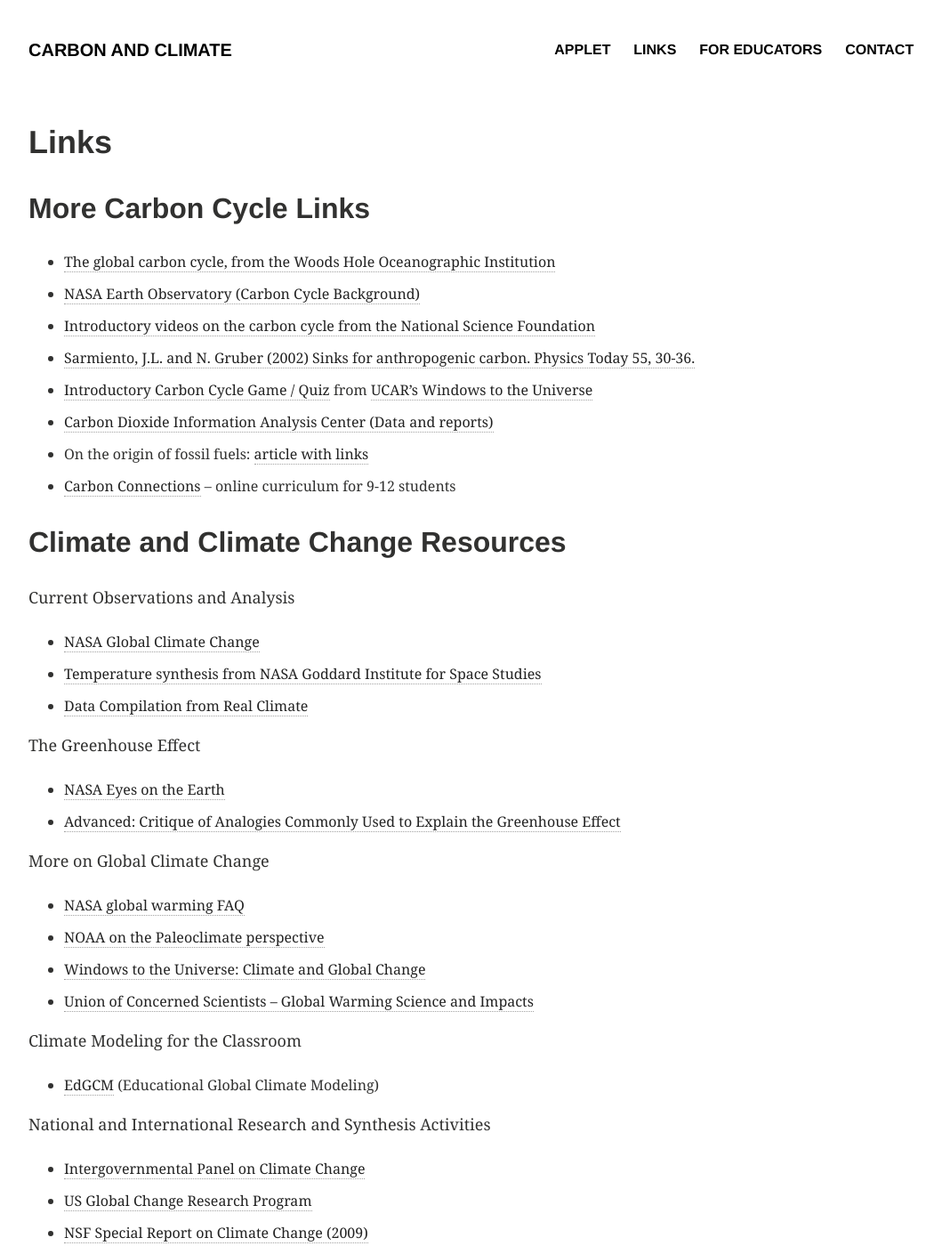
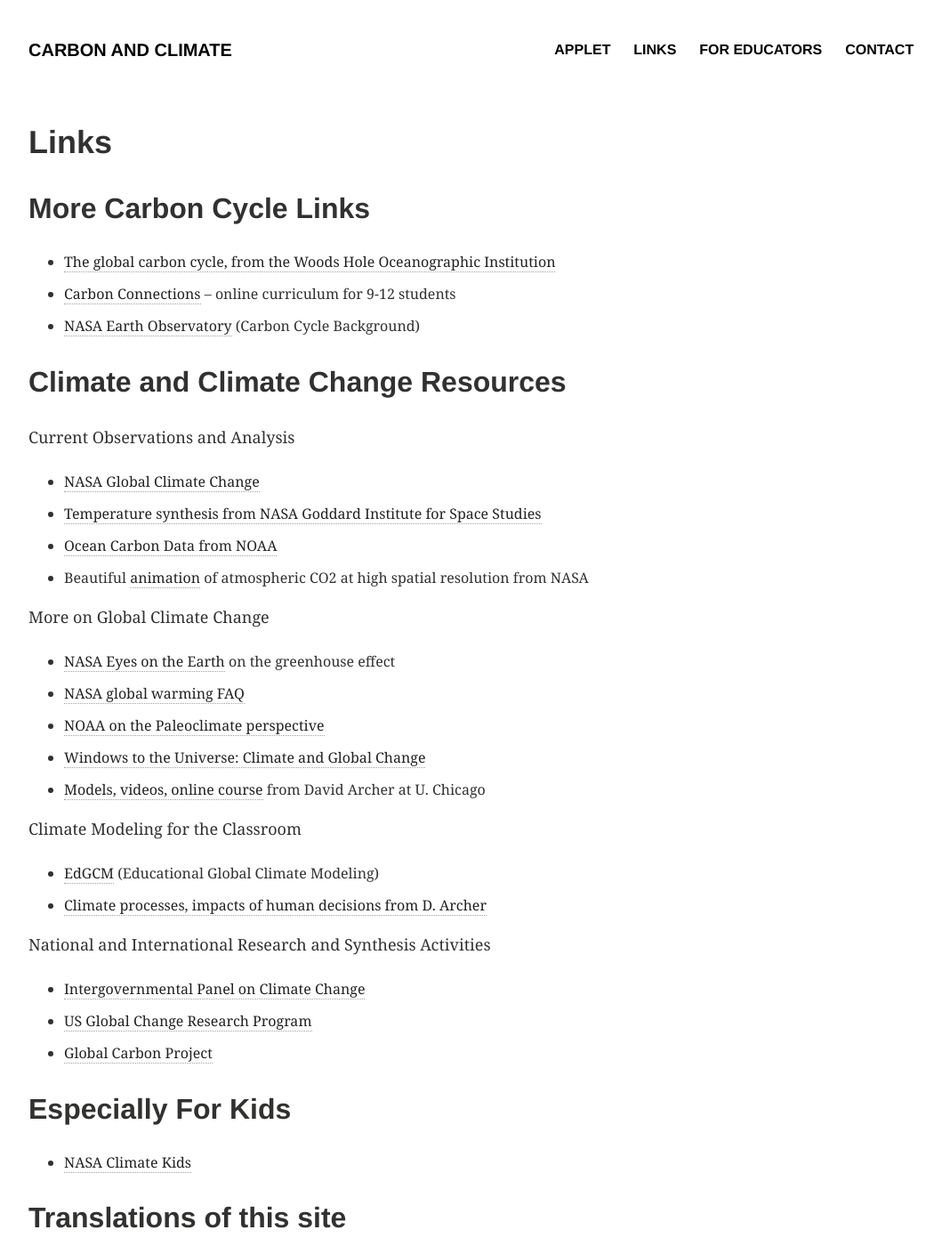
Before and after one commit to zentouro/CarbonCycle-es, a Jekyll site: the page built from links/index.md, in a window 1280 px wide and 1400 px high. Shown: the whole window at 89% size, without its empty margins (64-1123 px from the left). Built offline with Jekyll 4.4.1, drawn with Linux system fonts in a browser that asks for light colours; some of the changed text lies outside the part shown.

Commit message:
Update index.md

```diff
--- a/links/index.md
+++ b/links/index.md
@@ -9,14 +9,8 @@
 ## More Carbon Cycle Links
 
 - [The global carbon cycle, from the Woods Hole Oceanographic Institution](http://www.whoi.edu/feature/carboncycle/)
-- [NASA Earth Observatory (Carbon Cycle Background)](http://earthobservatory.nasa.gov/Features/CarbonCycle/)
-- [Introductory videos on the carbon cycle from the National Science Foundation](http://www.nsf.gov/news/special_reports/degree/carbon.jsp)
-- [Sarmiento, J.L. and N. Gruber (2002) Sinks for anthropogenic carbon. Physics Today 55, 30-36.](http://physicstoday.scitation.org/doi/10.1063/1.1510279)
-- [Introductory Carbon Cycle Game / Quiz](http://www.windows.ucar.edu/earth/climate/carbon_cycle.html) from [UCAR’s Windows to the Universe](http://www.windows.ucar.edu/)
-- [Carbon Dioxide Information Analysis Center (Data and reports)](http://cdiac.ornl.gov/)
-- On the origin of fossil fuels: [article with links](http://krilloil.com/oil-not-exactly-dead-dinosaurs.html)
 - [Carbon Connections](http://carbonconnections.bscs.org/) – online curriculum for 9-12 students
-
+- [NASA Earth Observatory](http://earthobservatory.nasa.gov/Features/CarbonCycle/) (Carbon Cycle Background)
 
 ## Climate and Climate Change Resources
 
@@ -24,43 +18,39 @@
 
 - [NASA Global Climate Change](http://climate.nasa.gov/)
 - [Temperature synthesis from NASA Goddard Institute for Space Studies](http://data.giss.nasa.gov/gistemp/)
-- [Data Compilation from Real Climate](http://www.realclimate.org/index.php/data-sources/)
-
-
-The Greenhouse Effect
-
-- [NASA Eyes on the Earth](http://climate.nasa.gov/causes/)
-- [Advanced: Critique of Analogies Commonly Used to Explain the Greenhouse Effect](http://www.ems.psu.edu/%7Efraser/Bad/BadGreenhouse.html)
-
+- [Ocean Carbon Data from NOAA](https://www.nodc.noaa.gov/ocads/)
+- Beautiful [animation](https://www.youtube.com/watch?v=x1SgmFa0r04) of atmospheric CO2 at high spatial resolution from NASA
 
 More on Global Climate Change
 
+- [NASA Eyes on the Earth](http://climate.nasa.gov/causes/) on the greenhouse effect
 - [NASA global warming FAQ](https://climate.nasa.gov/faq/)
 - [NOAA on the Paleoclimate perspective](http://www.ncdc.noaa.gov/paleo/globalwarming/home.html)
 - [Windows to the Universe: Climate and Global Change](http://www.windows2universe.org/earth/climate/climate.html)
-- [Union of Concerned Scientists – Global Warming Science and Impacts](http://www.ncdc.noaa.gov/paleo/globalwarming/home.html)
+- [Models, videos, online course](http://forecast.uchicago.edu/) from David Archer at U. Chicago
 
 
 Climate Modeling for the Classroom
 
 - [EdGCM](http://edgcm.columbia.edu/) (Educational Global Climate Modeling)
+- [Climate processes, impacts of human decisions from D. Archer](http://forecast.uchicago.edu/models.html)
 
 
 National and International Research and Synthesis Activities
 
 - [Intergovernmental Panel on Climate Change](http://www.ipcc.ch/)
 - [US Global Change Research Program](http://www.globalchange.gov/)
-- [NSF Special Report on Climate Change (2009)](http://www.nsf.gov/news/special_reports/climate/)
+- [Global Carbon Project](http://www.globalcarbonproject.org/carbonbudget/index.htm)
 
 
-## For Kids
+## Especially For Kids
 
 - [NASA Climate Kids](http://climatekids.nasa.gov/)
 
 
-## Translations of this site (no links yet)
+## Translations of this site
 
-- Estonian, selected pages translated by Sonja Kulmala
-- Finish, selected pages translated by Fijavan Brenk
-- Czech, selected pages translated by Barbora Lebedova
+- [Estonian](http://www.teileshop.de/blog/2016/10/18/home/), selected pages translated by Sonja Kulmala
+- [Finish](http://www.auto-doc.fr/edu/2017/01/10/hiilen-kierto/), selected pages translated by Fijavan Brenk
+- [Czech](http://www.bildelarexpert.se/blogg/2017/02/19/domu/), selected pages translated by Barbora Lebedova
 - Spanish, full site translated by Juan Botella
```
